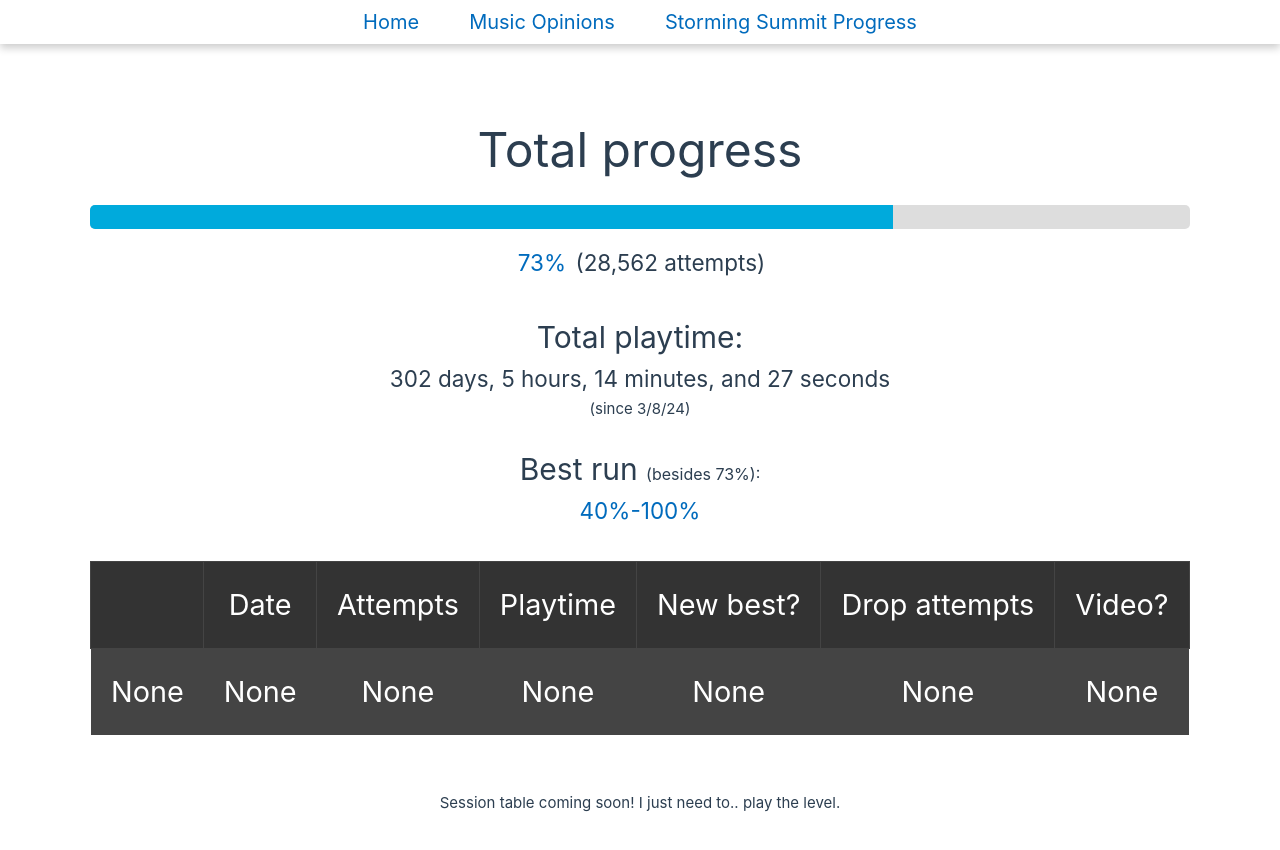
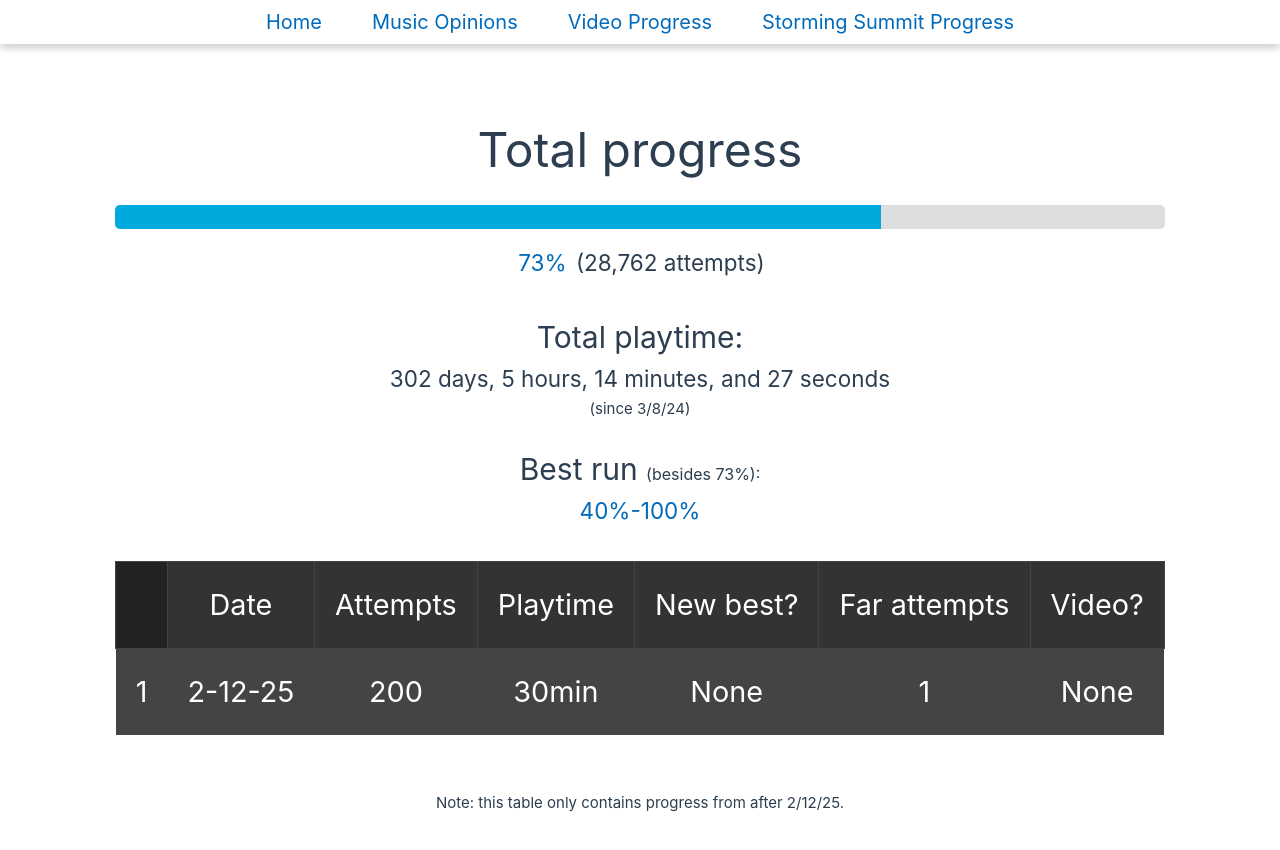
Before and after one commit to sphericle/sphericle, a Vue app: page /stormingsummit in a window 1280 px wide. Shown: the top 850 px of the page. Built offline with nearby package versions, Linux system fonts and the light colour scheme.

Commit message:
new data

```diff
--- a/public/data/storming_summit_progress.json
+++ b/public/data/storming_summit_progress.json
@@ -1,3 +1,10 @@
 [
-
+    {
+        "date": "2-12-25",
+        "attempts": 200,
+        "drop_attempts": 1,
+        "new_best": null,
+        "playtime": "30min",
+        "video": null
+    }
 ]
--- a/src/App.vue
+++ b/src/App.vue
@@ -3,6 +3,7 @@
     <RouterLink to="/">Home</RouterLink>
     <!-- <RouterLink to="/projects">Projects</RouterLink> -->
     <RouterLink to="/music">Music Opinions</RouterLink>
+    <RouterLink to="/videoprogress">Video Progress</RouterLink>
     <RouterLink to="/stormingsummit">Storming Summit Progress</RouterLink>
   </div>
 
--- a/src/views/SSProgressView.vue
+++ b/src/views/SSProgressView.vue
@@ -47,6 +47,14 @@
       }
       return `${days} days, ${diffHours} hours, ${diffMinutes} minutes, and ${diffSeconds} seconds`;
     },
+    totalAttempts() {
+      let atts = this.oldProgress.attempts;
+      for (const entry of this.ssdata) {
+        atts += entry.attempts;
+      }
+
+      return atts.toLocaleString();
+    }
   },
   async mounted() {
     this.ssdata = await fetch("/data/storming_summit_progress.json").then(
@@ -92,7 +100,7 @@
           <a :href="greatestBest.video" target="_blank"
             >{{ greatestBest.percent }}%</a
           >
-          ({{ oldProgress.attempts.toLocaleString() }} attempts)
+          ({{ totalAttempts }} attempts)
         </h2>
       </div>
 
@@ -120,7 +128,7 @@
             <th>Attempts</th>
             <th>Playtime</th>
             <th>New best?</th>
-            <th>Drop attempts</th>
+            <th>Far attempts</th>
             <th>Video?</th>
           </tr>
         </thead>
@@ -148,9 +156,8 @@
 
       <br />
       <p class="grid-note" v-if="ssdata.length > 0">
-        Note: this table only contains progress from after 2/9/25.
+        Note: this table only contains progress from after 2/12/25.
       </p>
-      <p v-else>Session table coming soon! I just need to.. play the level.</p>
       <br>
     </div>
   </main>
```
